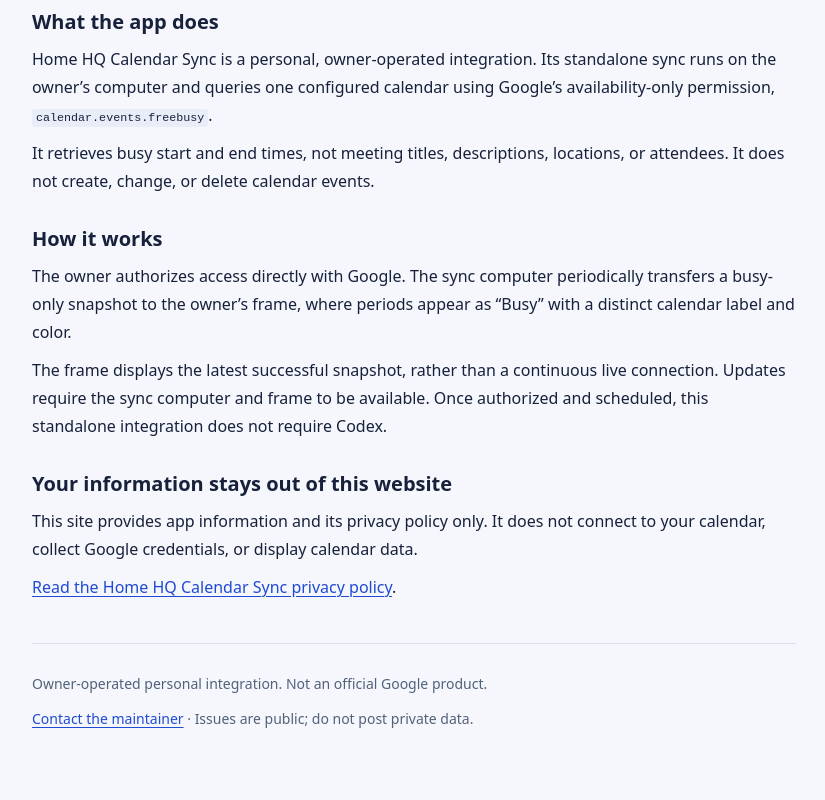
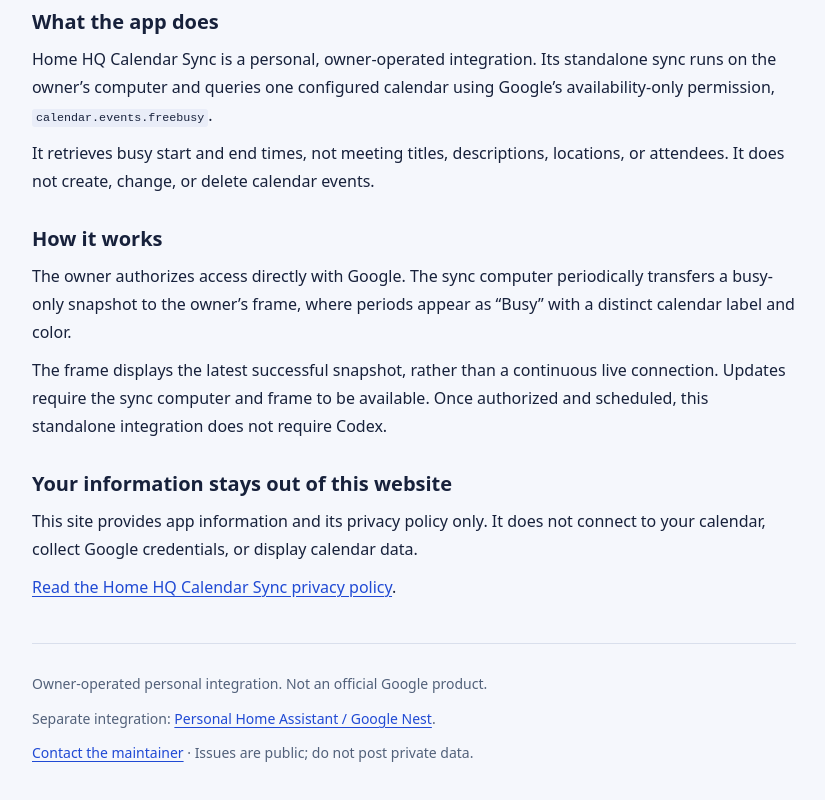
Before and after one commit to brymon68/home-hq-calendar-sync, a plain HTML site: page index.html in a window 1280 px wide. Shown: the part 330-1130 px from the top of the page, without its empty margins (226-1051 px from the left). Drawn offline with Linux system fonts and the light colour scheme.

Commit message:
Publish personal Nest integration documentation: index.html

```diff
--- a/index.html
+++ b/index.html
@@ -28,7 +28,7 @@
       <p>This site provides app information and its privacy policy only. It does not connect to your calendar, collect Google credentials, or display calendar data.</p>
       <p><a href="privacy.html">Read the Home HQ Calendar Sync privacy policy</a>.</p>
     </section>
-    <footer><p>Owner-operated personal integration. Not an official Google product.</p><p><a href="https://github.com/brymon68/home-hq-calendar-sync/issues">Contact the maintainer</a> · Issues are public; do not post private data.</p></footer>
+    <footer><p>Owner-operated personal integration. Not an official Google product.</p><p>Separate integration: <a href="nest.html">Personal Home Assistant / Google Nest</a>.</p><p><a href="https://github.com/brymon68/home-hq-calendar-sync/issues">Contact the maintainer</a> · Issues are public; do not post private data.</p></footer>
   </main>
 </body>
 </html>
```
